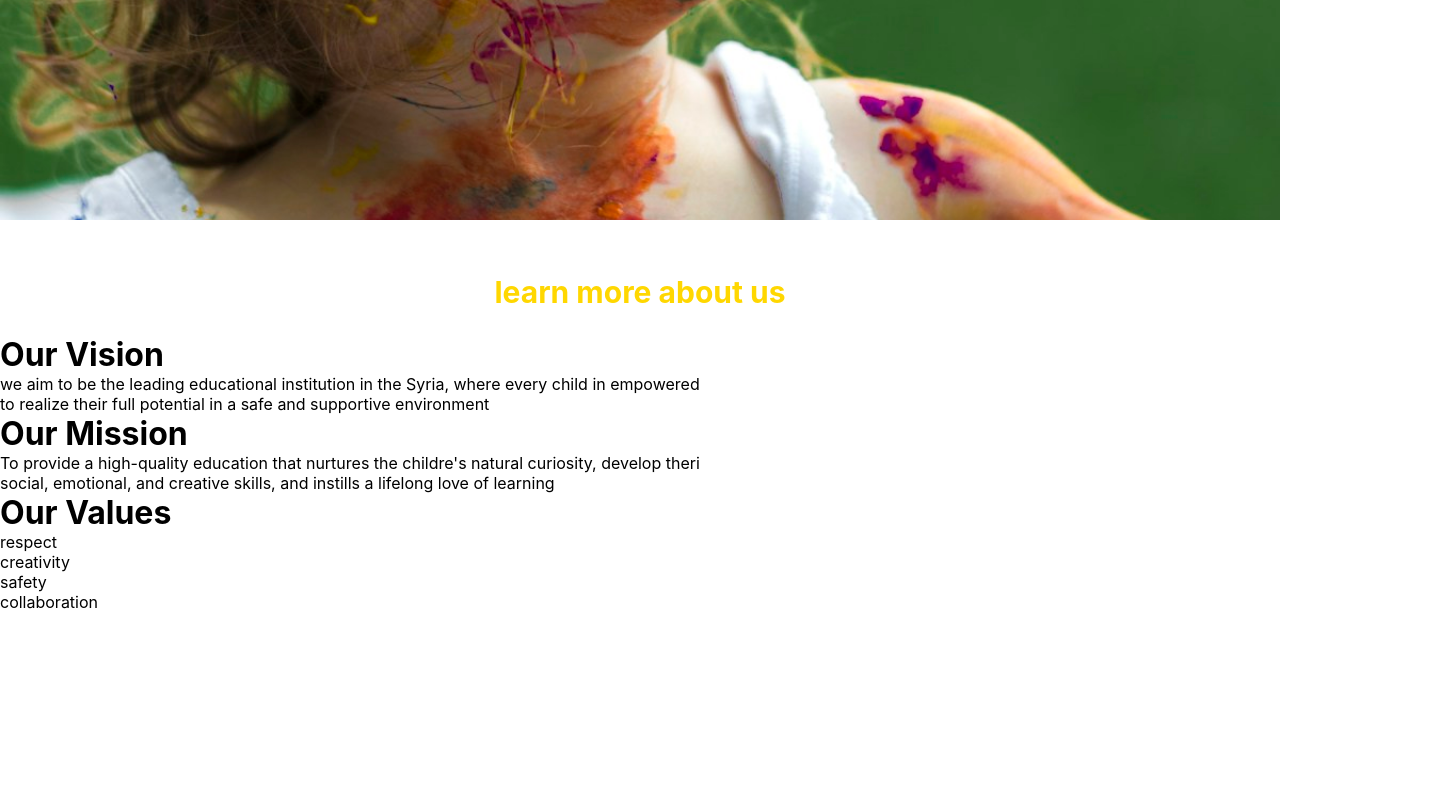
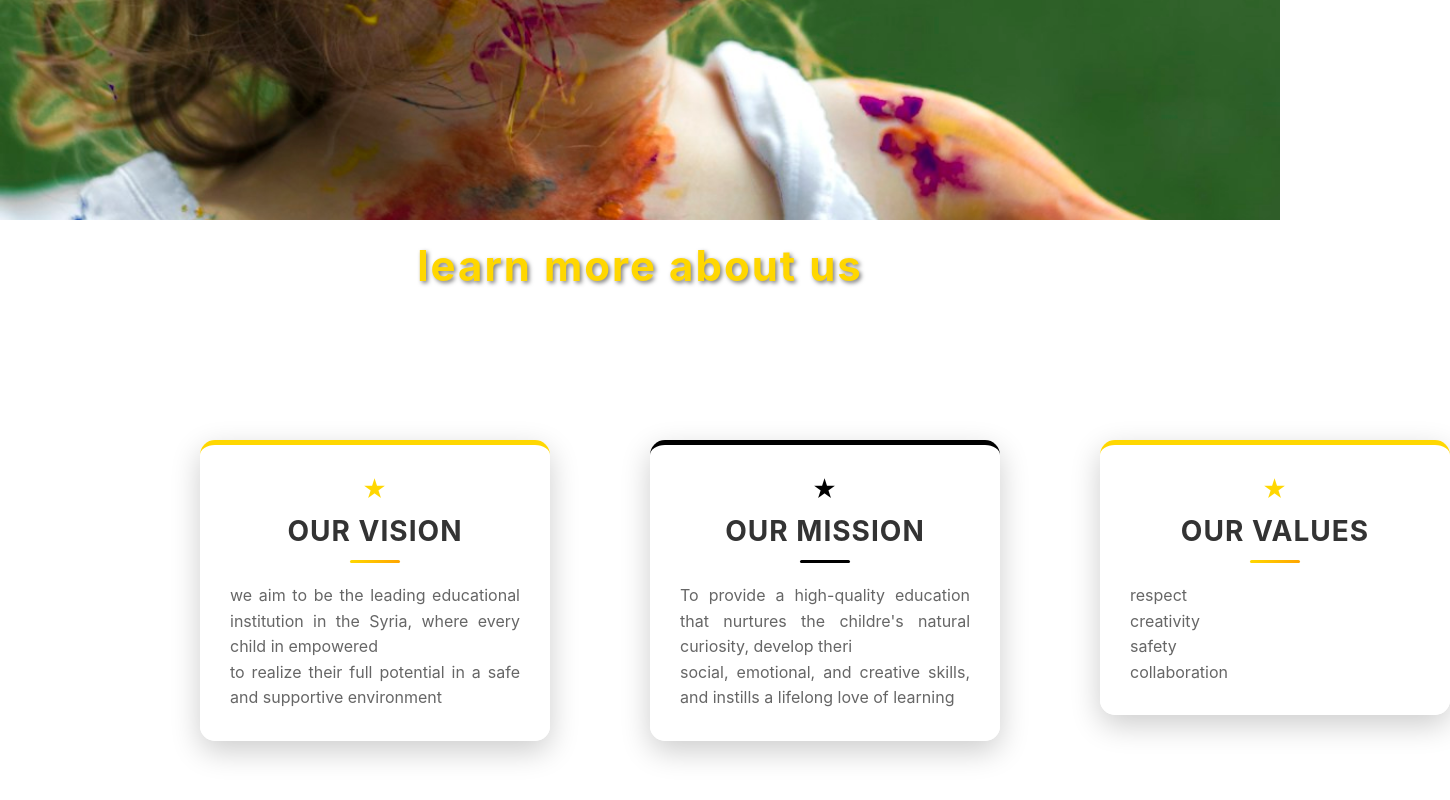
Before and after one commit to Aya-Darwish/Al-Bareem, a React (Create React App) app: page / in a window 1280 px wide. Shown: the part 660-1460 px from the top of the page, 1450 px wide, since content can reach past the window. Before the commit the page ends 1272 px from the top, so only its background shows below. Built offline with nearby package versions, Linux system fonts and the light colour scheme.

Commit message:
about us is finish now

```diff
--- a/src/aboutUs.css
+++ b/src/aboutUs.css
@@ -1,11 +1,128 @@
 .about-us-container{
-    margin-top: 50px;
+    background-size: cover;
+    background-position: center;
+    background-repeat: repeat;
+    min-height: 100vh;
+    position: relative;
+    z-index: 0;
+}
+
+.about-us-container::before {
+    content: '';
+    position: absolute;
+    top: 0;
+    left: 0;
+    right: 0;
+    bottom: 0;
+    z-index: 0;
 }
 
 #learn-more-about-us{
-    font-size: 30px;
-    line-height: 1.5;
+    font-size: 42px;
     margin-bottom: 20px;
     color: #FFD700;
     text-align: center;
+    margin-top: 20px;
+    position: relative;
+    z-index: 1;
+    text-shadow: 2px 2px 4px rgba(0, 0, 0, 0.5);
+    font-weight: bold;
+    letter-spacing: 2px;
 }
+
+.ourVision, .ourMission, .ourValues {
+    width: 350px;
+    height: auto;
+    min-height: 200px;
+    position: absolute;
+    top: 200px;
+    padding: 30px;
+    z-index: 1;
+    background-color: rgba(255, 255, 255, 0.95);
+    border-radius: 15px;
+    box-shadow: 0 10px 30px rgba(0, 0, 0, 0.2);
+    transition: all 0.3s ease;
+    backdrop-filter: blur(10px);
+}
+
+.ourVision:hover, .ourMission:hover, .ourValues:hover {
+    transform: translateY(-10px);
+    box-shadow: 0 15px 40px rgba(0, 0, 0, 0.3);
+}
+
+.ourVision {
+    left: 200px;
+    border-top: 5px solid #FFD700;
+}
+
+.ourMission {
+    left: 650px;
+    border-top: 5px solid #000000;
+}
+
+.ourValues {
+    left: 1100px;
+    border-top: 5px solid #FFD700;
+}
+
+.ourVision h1, .ourMission h1, .ourValues h1 {
+    text-align: center;
+    margin-bottom: 20px;
+    color: #333;
+    font-size: 28px;
+    font-weight: bold;
+    text-transform: uppercase;
+    letter-spacing: 1px;
+    position: relative;
+    padding-bottom: 15px;
+}
+
+.ourVision h1::after, .ourValues h1::after {
+    content: '';
+    position: absolute;
+    bottom: 0;
+    left: 50%;
+    transform: translateX(-50%);
+    width: 50px;
+    height: 3px;
+    background: linear-gradient(to right, #FFD700, #FFA500);
+    border-radius: 2px;
+}
+
+.ourMission h1::after {
+    content: '';
+    position: absolute;
+    bottom: 0;
+    left: 50%;
+    transform: translateX(-50%);
+    width: 50px;
+    height: 3px;
+    background: #000000;
+    border-radius: 2px;
+}
+
+.ourVision p, .ourMission p, .ourValues p {
+    color: #666;
+    line-height: 1.6;
+    font-size: 16px;
+    text-align: justify;
+    margin-top: 15px;
+}
+
+/* Add icons if you have them */
+.ourVision h1::before,
+.ourValues h1::before {
+    content: '★';
+    display: block;
+    font-size: 24px;
+    margin-bottom: 10px;
+    color: #FFD700;
+}
+
+.ourMission h1::before{
+    content: '★';
+    display: block;
+    font-size: 24px;
+    margin-bottom: 10px;
+    color: #000000;
+}
--- a/src/header.css
+++ b/src/header.css
@@ -46,7 +46,7 @@ nav a:active {
 
 [class*="-style"]:hover {
     background-color: #FFD700;
-    border-radius: 4px;
+    border-radius: 15px;
     color: #000;
     transform: translateY(-2px);
 }
--- a/src/welcome.css
+++ b/src/welcome.css
@@ -28,6 +28,7 @@
     white-space: nowrap;
     overflow: hidden;
     text-overflow: ellipsis;
+    font-weight: bold;
 }
 
 .welcome-image p {
@@ -35,6 +36,7 @@
     font-size: 1.2rem;
     margin-bottom: 30px;
     text-shadow: 1px 1px 3px rgba(0, 0, 0, 0.5);
+    font-weight: bold;
 }
 
 .enroll-button, .learn-button {
@@ -42,7 +44,7 @@
     margin: 10px;
     font-size: 1.1rem;
     border: none;
-    border-radius: 5px;
+    border-radius: 15px;
     cursor: pointer;
     transition: all 0.3s ease;
 }
```
Also changed, not shown: src/aboutUs.svg (added).
